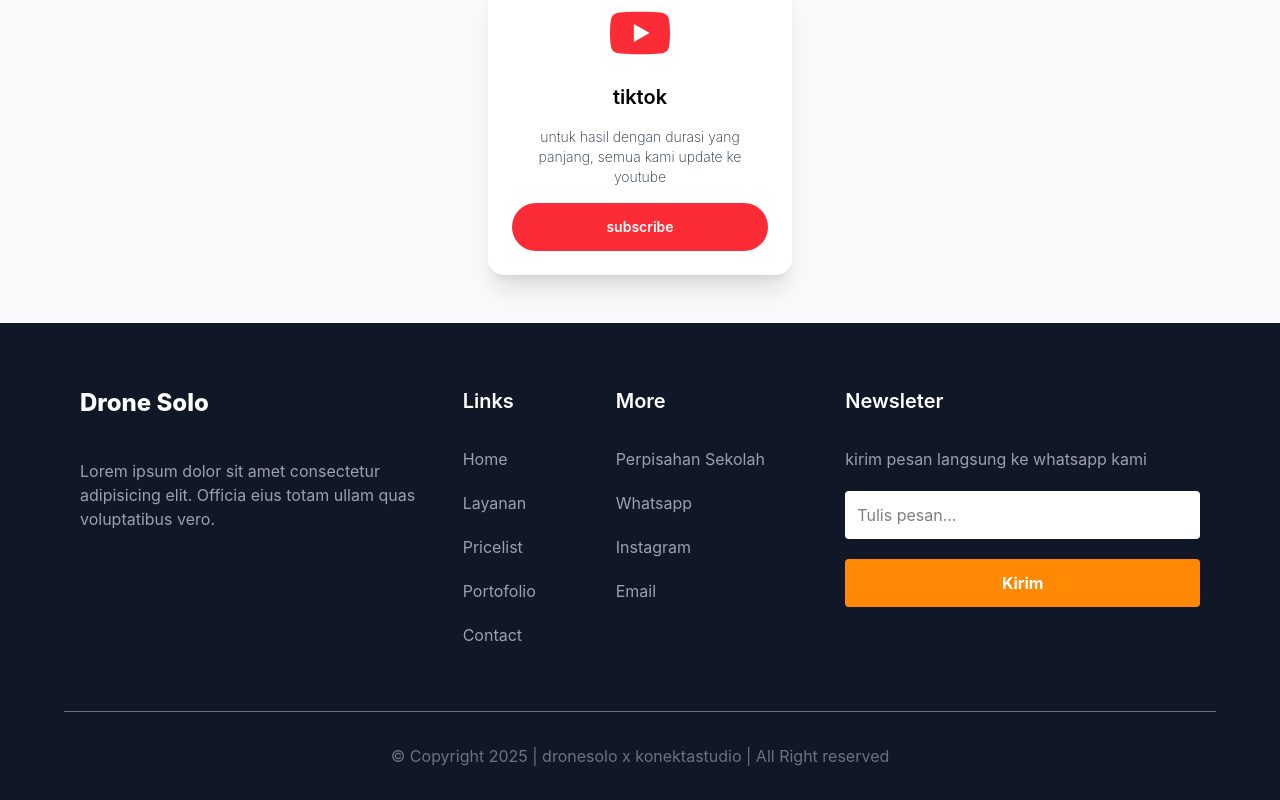
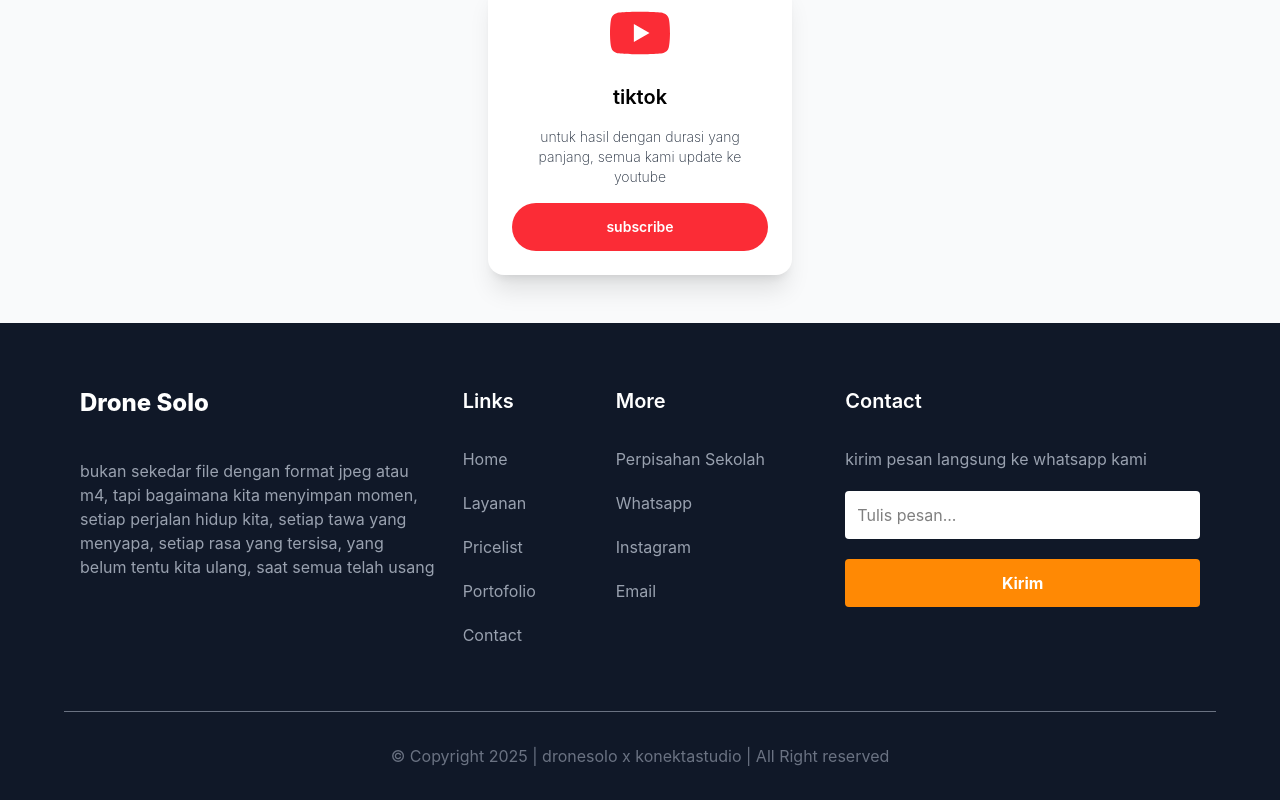
Before and after one commit to aldi-ard/sewa_drone_solo, a Next.js app: page /contact in a window 1280 px wide. Shown: the part 670-1470 px from the top of the page. Built offline with nearby package versions, Linux system fonts and the light colour scheme.

Commit message:
update copywriteri

```diff
--- a/app/ui/footer/footer.tsx
+++ b/app/ui/footer/footer.tsx
@@ -11,7 +11,7 @@ const Footer = () => {
                         <h1 className="text-white font-extrabold text-2xl">Drone Solo</h1>
                     </Link>
                     <p className="text-gray-400">
-                        Lorem ipsum dolor sit amet consectetur adipisicing elit. Officia eius totam ullam quas voluptatibus vero.
+                        bukan sekedar file dengan format jpeg atau m4, tapi bagaimana kita menyimpan momen, setiap perjalan hidup kita, setiap tawa yang menyapa, setiap rasa yang tersisa, yang belum tentu kita ulang, saat semua telah usang
                     </p>
                 </div>
                 <div className="">
@@ -56,7 +56,7 @@ const Footer = () => {
                     </div>
                 </div>
                 <div className="">
-                    <h4 className="mb-8 text-xl font-semibold text-white">Newsleter</h4>
+                    <h4 className="mb-8 text-xl font-semibold text-white">Contact</h4>
                     <p className="text-gray-400">
                         kirim pesan langsung ke whatsapp kami
                     </p>
--- a/app/ui/testimoni.tsx
+++ b/app/ui/testimoni.tsx
@@ -34,26 +34,26 @@ export default function TestimoniSection() {
           </blockquote>
           <blockquote className="bg-white/60 backdrop-blur-md p-6 rounded-xl shadow border border-gray-100 animate-fade-up delay-300">
             <p className="text-gray-700 mb-4">
-              “Harga ramah tapi kualitas kelas atas!”
+              “ngebantu banget buat bikin iklan umkm!”
             </p>
             <footer className="font-semibold text-gray-900">
-              Fahmi • Freelancer
+              husna • UMKM
             </footer>
           </blockquote>
           <blockquote className="bg-white/60 backdrop-blur-md p-6 rounded-xl shadow border border-gray-100 animate-fade-up delay-300">
             <p className="text-gray-700 mb-4">
-              “Harga ramah tapi kualitas kelas atas!”
+              “pilihan cocok buat prewed sampe wedding sekaligus!”
             </p>
             <footer className="font-semibold text-gray-900">
-              Fahmi • Freelancer
+              dea chintya
             </footer>
           </blockquote>
           <blockquote className="bg-white/60 backdrop-blur-md p-6 rounded-xl shadow border border-gray-100 animate-fade-up delay-300">
             <p className="text-gray-700 mb-4">
-              “Harga ramah tapi kualitas kelas atas!”
+              “traveling jadi lebih nyaman tanpa mikir dukomentasi!”
             </p>
             <footer className="font-semibold text-gray-900">
-              Fahmi • Freelancer
+              Ardi
             </footer>
           </blockquote>
         </div>
```
